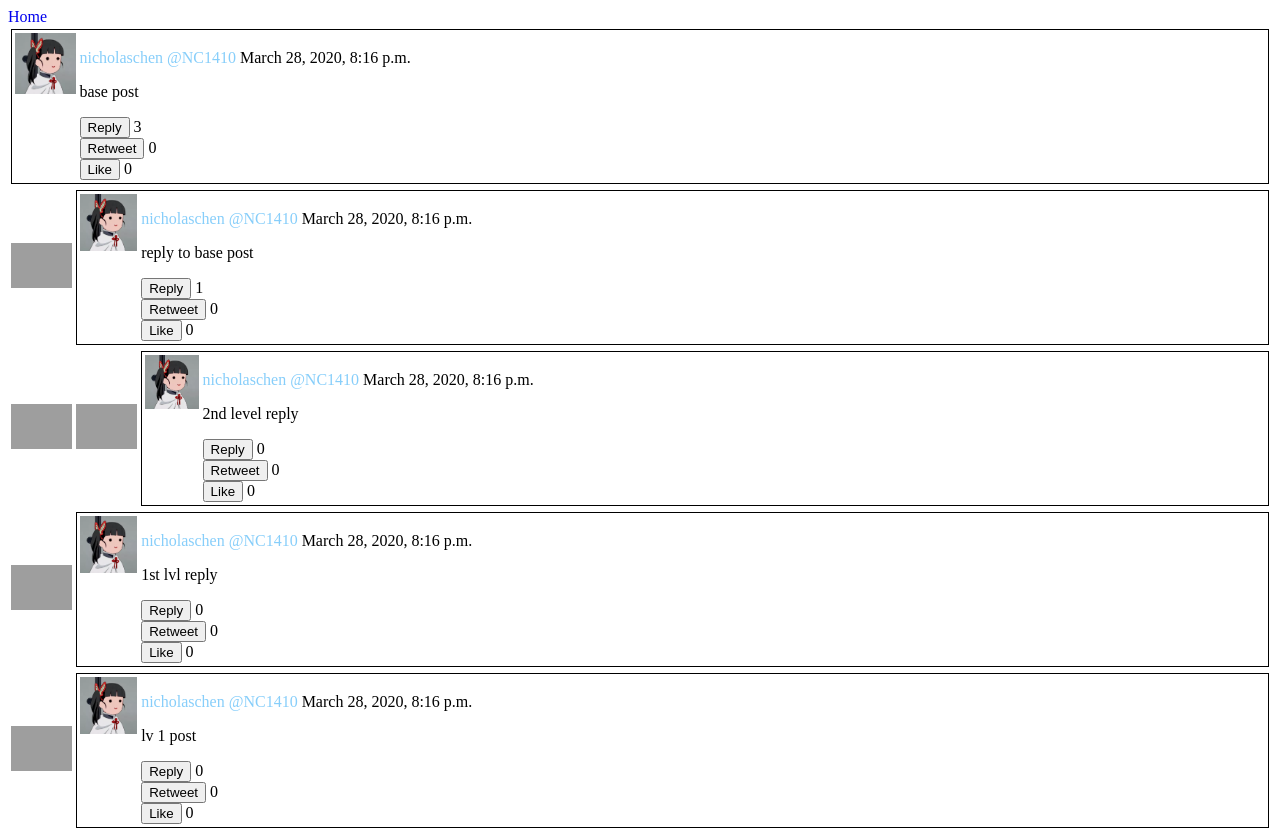
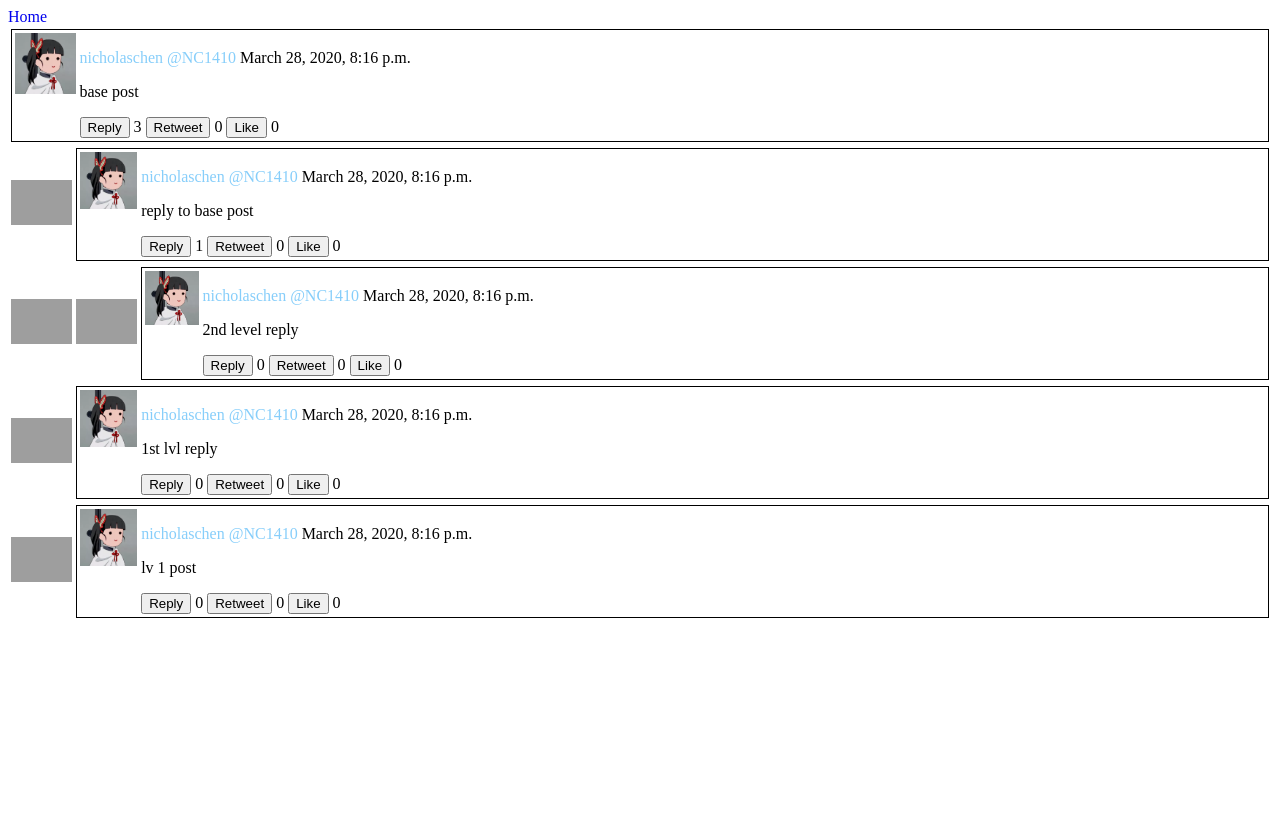
Before and after one commit to nicholaschen2003/chitter, a Django app: page /posts/1/15/ in a window 1280 px wide. After the commit the page ends 618 px from the top, so only its background shows below. Run offline with Django 3.2, Linux system fonts and the light colour scheme; data comes from the database, SQL or seed files in the repository; grey boxes are pictures that could not be loaded.

Commit message:
Updated styling of posts

```diff
--- a/posts/templates/posts/postView.html
+++ b/posts/templates/posts/postView.html
@@ -74,19 +74,19 @@
               {% endif %}
               <p class="postContent">{{ post.post_content|safe }}</p>
 
-              <form action="{% url 'posts:reply' handle post.id %}" method="post">
+              <form action="{% url 'posts:reply' handle post.id %}" method="post" style="display: inline">
                 {% csrf_token %}
                 <input type="submit" value="Reply">
                 <label for="reply">{{ post.replies }}</label>
               </form>
 
-              <form action="{% url 'posts:retweet' handle post.id %}" method="post">
+              <form action="{% url 'posts:retweet' handle post.id %}" method="post" style="display: inline">
                 {% csrf_token %}
                 <input type="submit" value="Retweet">
                 <label for="retweet">{{ post.retweets }}</label>
               </form>
 
-              <form action="{% url 'posts:like' handle post.id 'postView' %}" method="post">
+              <form action="{% url 'posts:like' handle post.id 'postView' %}" method="post" style="display: inline">
                 {% csrf_token %}
                 {% if post.id in liked_posts and user.poster_handle == request.user.username %}
                   <input type="submit" value="Like" style="color: lightcoral">
--- a/posts/templates/posts/specificView.html
+++ b/posts/templates/posts/specificView.html
@@ -48,7 +48,7 @@
   }
   img.indent {
     width: 100%;
-    height: 20%;
+    height: 15%;
   }
   td.text {
     width: 95%;
@@ -88,18 +88,18 @@
           {% endif %}
           <p class="postContent">{{ p.post_content|safe }}</p>
 
-          <form action="{% url 'posts:reply' handle post.id %}" method="post">
+          <form action="{% url 'posts:reply' handle post.id %}" method="post" style="display: inline">
             {% csrf_token %}
             <input type="submit" value="Reply">
             <label for="reply">{{ p.replies }}</label>
           </form>
 
-          <form action="{% url 'posts:retweet' handle post.id %}" method="post">
+          <form action="{% url 'posts:retweet' handle post.id %}" method="post" style="display: inline">
             <input type="submit" value="Retweet">
             <label for="retweet">{{ p.retweets }}</label>
           </form>
 
-          <form action="{% url 'posts:like' handle post.id 'specificView' %}" method="post">
+          <form action="{% url 'posts:like' handle post.id 'specificView' %}" method="post" style="display: inline">
             {% csrf_token %}
             {% if post.id in liked_posts and user.user.username == request.user.username %}
               <input type="submit" value="Like" style="color: lightcoral">
```
